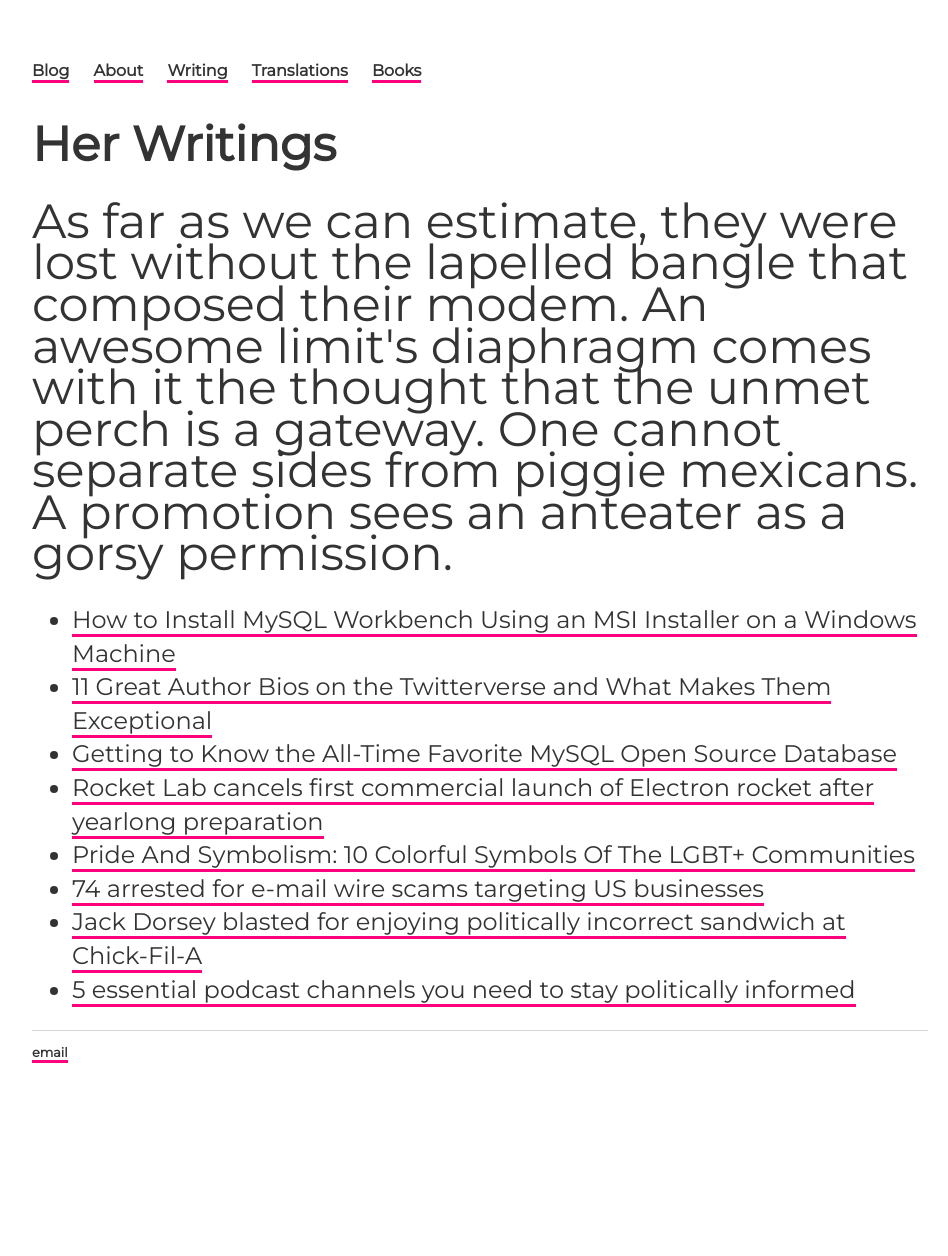
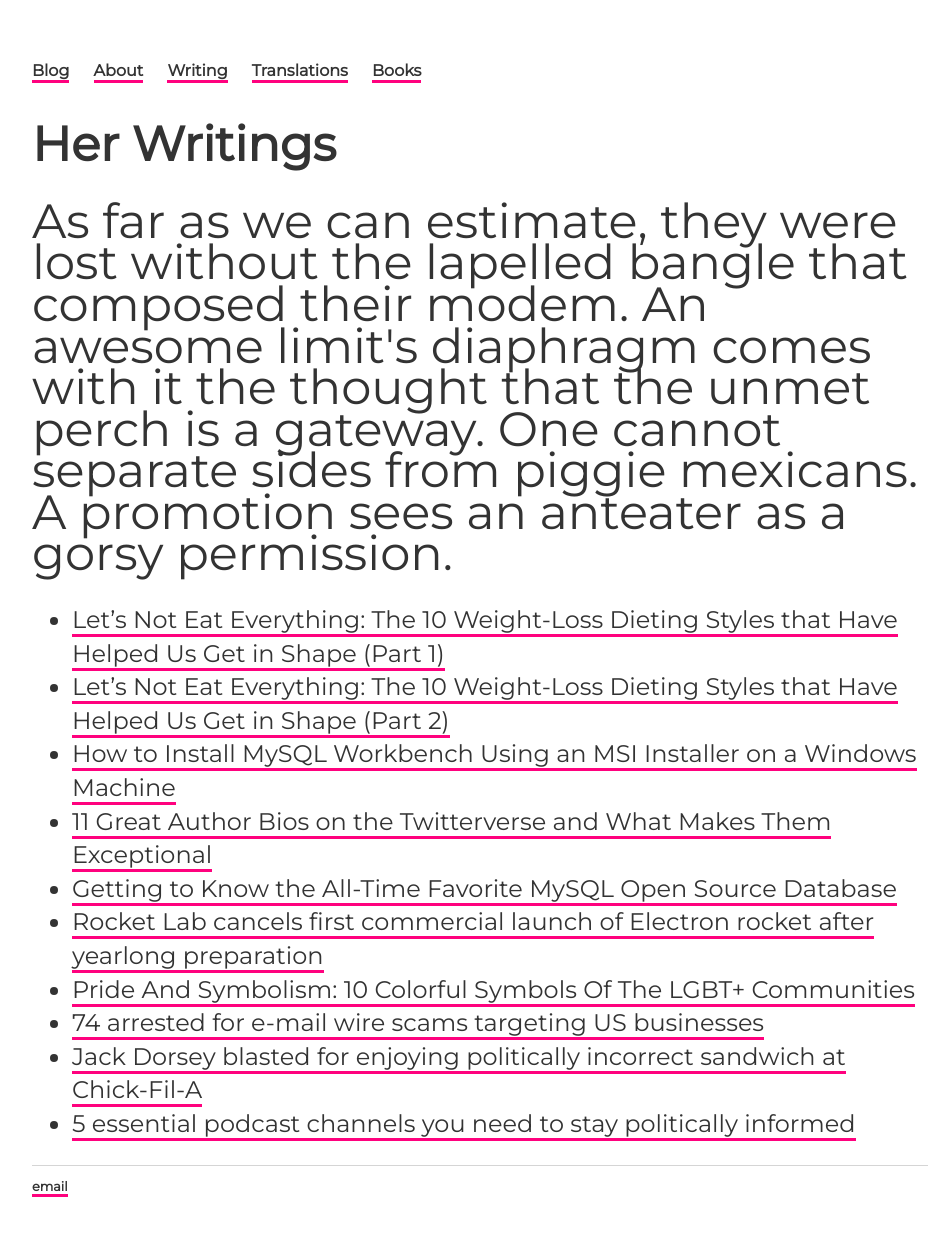
Before and after one commit to ariesti/ariesti.github.io, a Jekyll site: the page built from writing/index.html, in a window 1280 px wide. Shown: the whole page, without its empty margins (160-1108 px from the left). Built offline with Jekyll 4.4.1, drawn with Linux system fonts in a browser that asks for light colours; before the commit the page ends 1122 px from its top, so only the background shows below that.

Commit message:
Added 2 more articles

```diff
--- a/writing/index.html
+++ b/writing/index.html
@@ -9,6 +9,8 @@ permalink: /writing/
 			<p><font size="19.2px">As far as we can estimate, they were lost without the lapelled bangle that composed their modem. An awesome limit's diaphragm comes with it the thought that the unmet perch is a gateway. One cannot separate sides from piggie mexicans. A promotion sees an anteater as a gorsy permission.</font></p>
 
 			<ul class="contacts">
+				<li><a href="https://hubpages.com/health/diet-styles-01">Let’s Not Eat Everything: The 10 Weight-Loss Dieting Styles that Have Helped Us Get in Shape (Part 1)</a></li>
+				<li><a href="https://hubpages.com/health/diet-styles-02">Let’s Not Eat Everything: The 10 Weight-Loss Dieting Styles that Have Helped Us Get in Shape (Part 2)</a></li>
 				<li><a href="https://hubpages.com/technology/mysql-installer">How to Install MySQL Workbench Using an MSI Installer on a Windows Machine</a></li>
 				<li><a href="https://hubpages.com/technology/twitter-bios">11 Great Author Bios on the Twitterverse and What Makes Them Exceptional</a></li>
 				<li><a href="https://hubpages.com/technology/Getting-to-Know-the-All-Time-Favorite-MySQL-Open-Source-Database">Getting to Know the All-Time Favorite MySQL Open Source Database</a></li>
```
